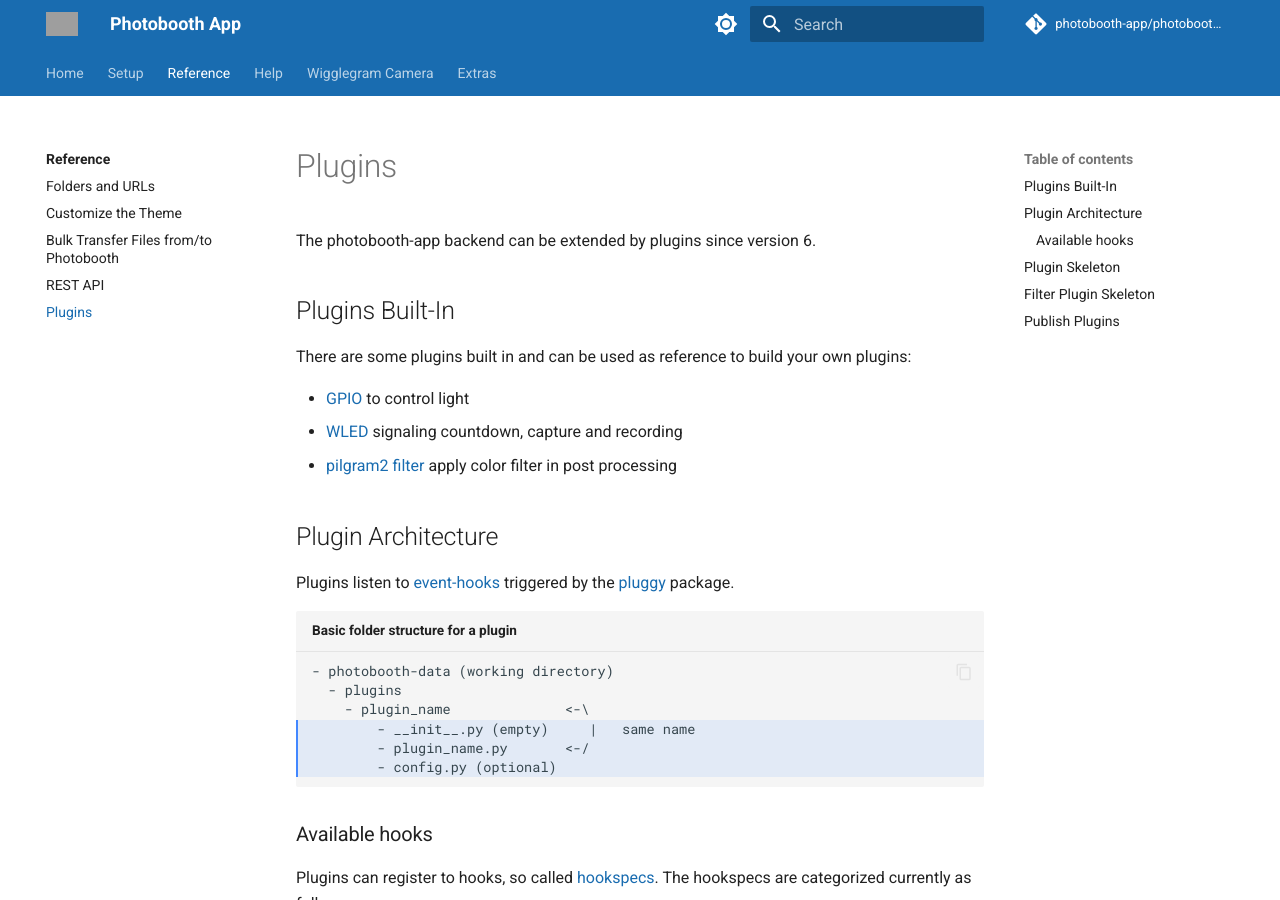
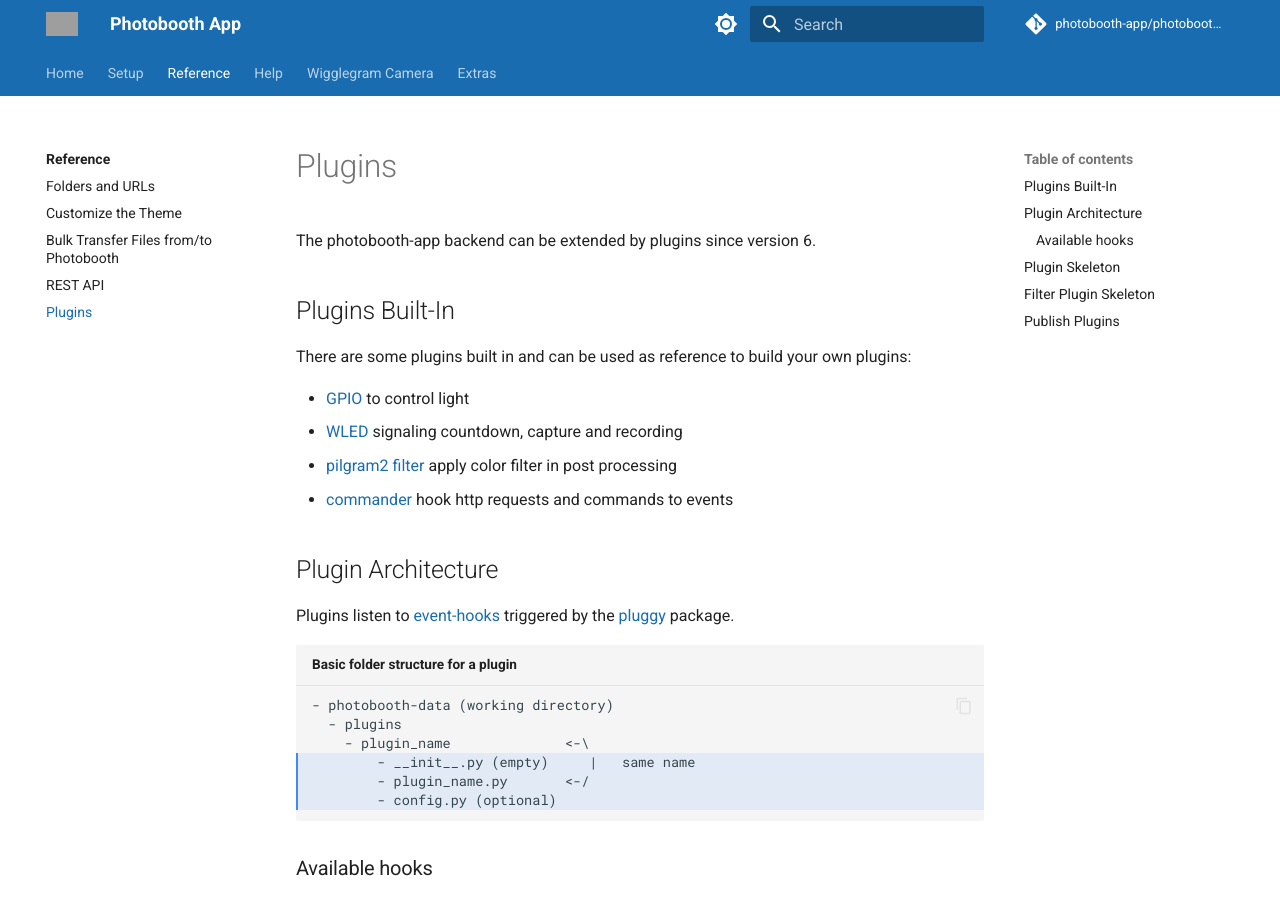
Before and after one commit to photobooth-app/photobooth-docs, an MkDocs documentation site: the page built from docs/reference/plugins.md, in a window 1280 px wide and 900 px high. Built offline with MkDocs 1.6.1 and Material for MkDocs 9.7.7, drawn with Linux system fonts in a browser that asks for light colours; comment, search, counter and statistics services are not loaded; grey boxes are pictures that could not be loaded.

Commit message:
update docs

```diff
--- a/docs/reference/plugins.md
+++ b/docs/reference/plugins.md
@@ -9,6 +9,7 @@
 - [GPIO](https://github.com/photobooth-app/photobooth-app/tree/main/src/photobooth/plugins/gpio_lights) to control light
 - [WLED](https://github.com/photobooth-app/photobooth-app/tree/main/src/photobooth/plugins/wled) signaling countdown, capture and recording
 - [pilgram2 filter](https://github.com/photobooth-app/photobooth-app/tree/main/src/photobooth/plugins/filter_pilgram2) apply color filter in post processing
+- [commander](https://github.com/photobooth-app/photobooth-app/tree/main/src/photobooth/plugins/commander) hook http requests and commands to events
 
 ## Plugin Architecture
 
```
Also changed, not shown: docs/features.md (+1 -0 lines).
